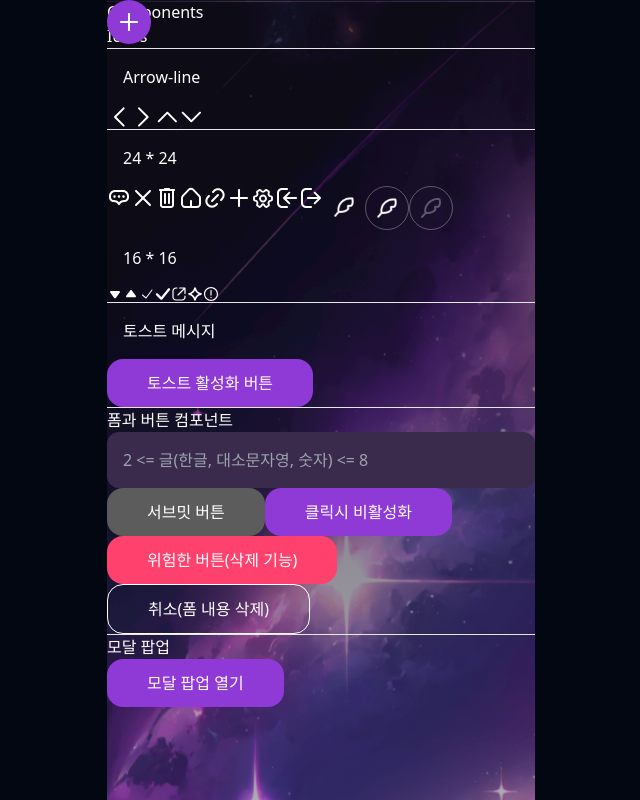
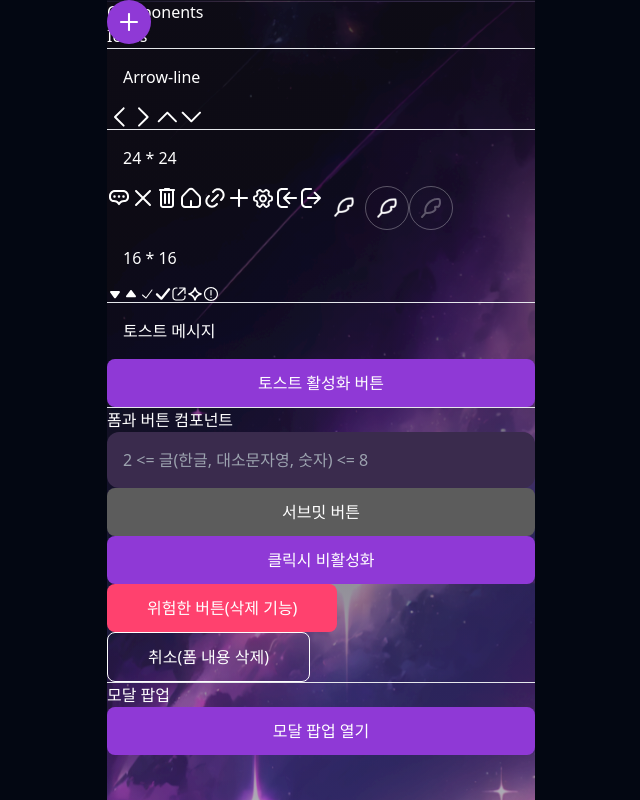
Before and after one commit to easy-or-hard/ZARI-FRONTEND, a Next.js app: page /testie/components in a window 1280 px wide. Shown: the whole page, without its empty margins (319-959 px from the left). Built offline with nearby package versions, Linux system fonts and the light colour scheme; what tailwindcss-animated would draw is missing.

Commit message:
rounded => 3xl -> lg

```diff
--- a/src/components/button/cancel.button.tsx
+++ b/src/components/button/cancel.button.tsx
@@ -7,7 +7,7 @@ type Props = {
 
 export function CancelButton({children, onClick}: Props) {
     return (
-        <button className="px-10 py-3 rounded-2xl border border-white"
+        <button className="px-10 py-3 rounded-lg border border-white"
                 type='reset'
                 onClick={onClick}
         >
--- a/src/components/button/danger.button.tsx
+++ b/src/components/button/danger.button.tsx
@@ -7,7 +7,7 @@ type Props = {
 
 export function DangerButton({children, onClick}: Props) {
     return (
-        <button className="px-10 py-3 rounded-2xl bg-zari_danger"
+        <button className="px-10 py-3 rounded-lg bg-zari_danger"
         onClick={onClick}>
             {children}
         </button>
--- a/src/components/button/enableButton.tsx
+++ b/src/components/button/enableButton.tsx
@@ -10,7 +10,7 @@ type Props = {
 export function EnableButton({children, onClick, type= 'button', enabled = true}: Props) {
     return (
         <button className={
-            `px-10 py-3 rounded-2xl
+            `px-10 py-3 rounded-lg w-full
         ${enabled ? 'bg-zari_primary' : 'bg-zari_btn_disabled'}`
         }
                 type={type}
```
